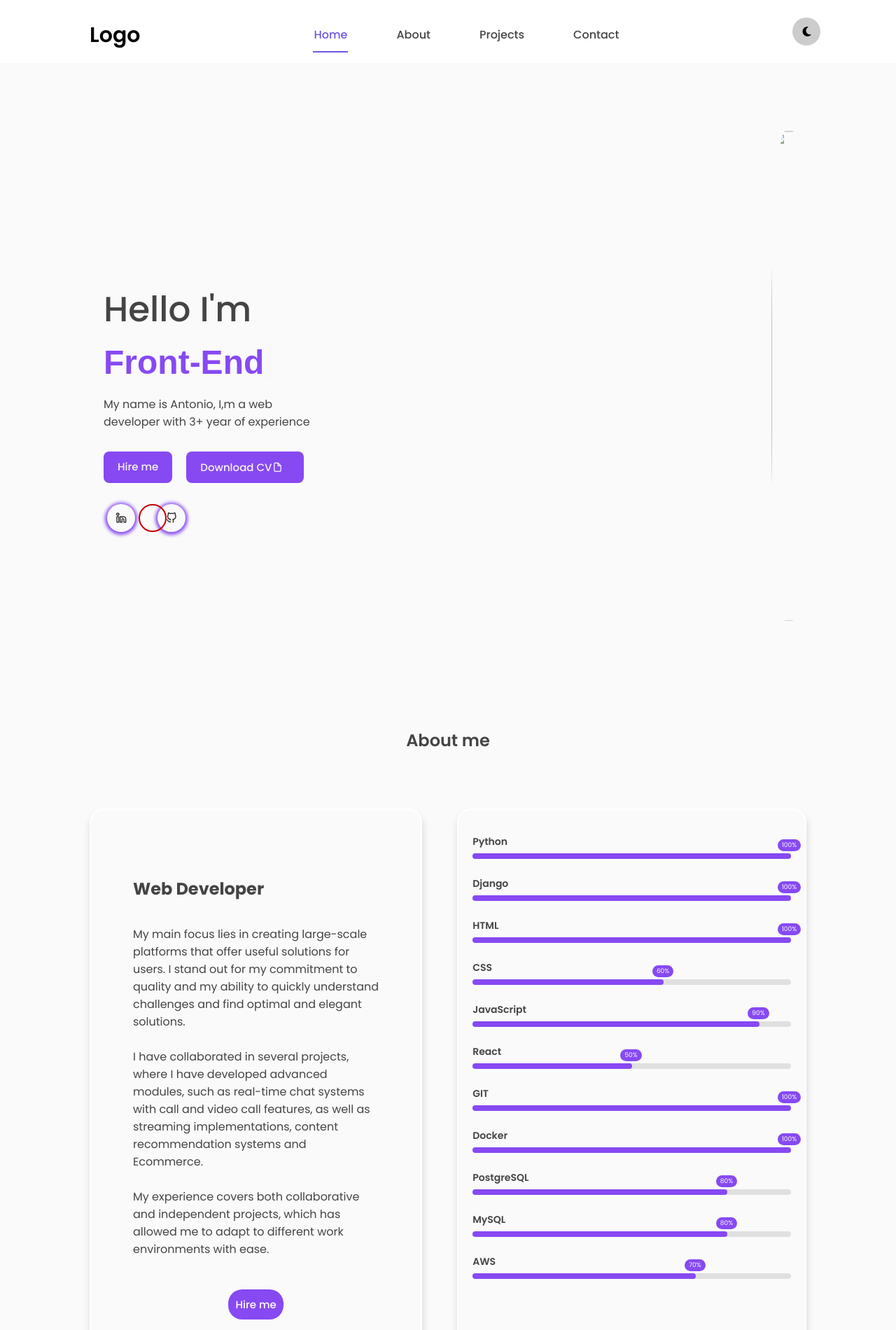
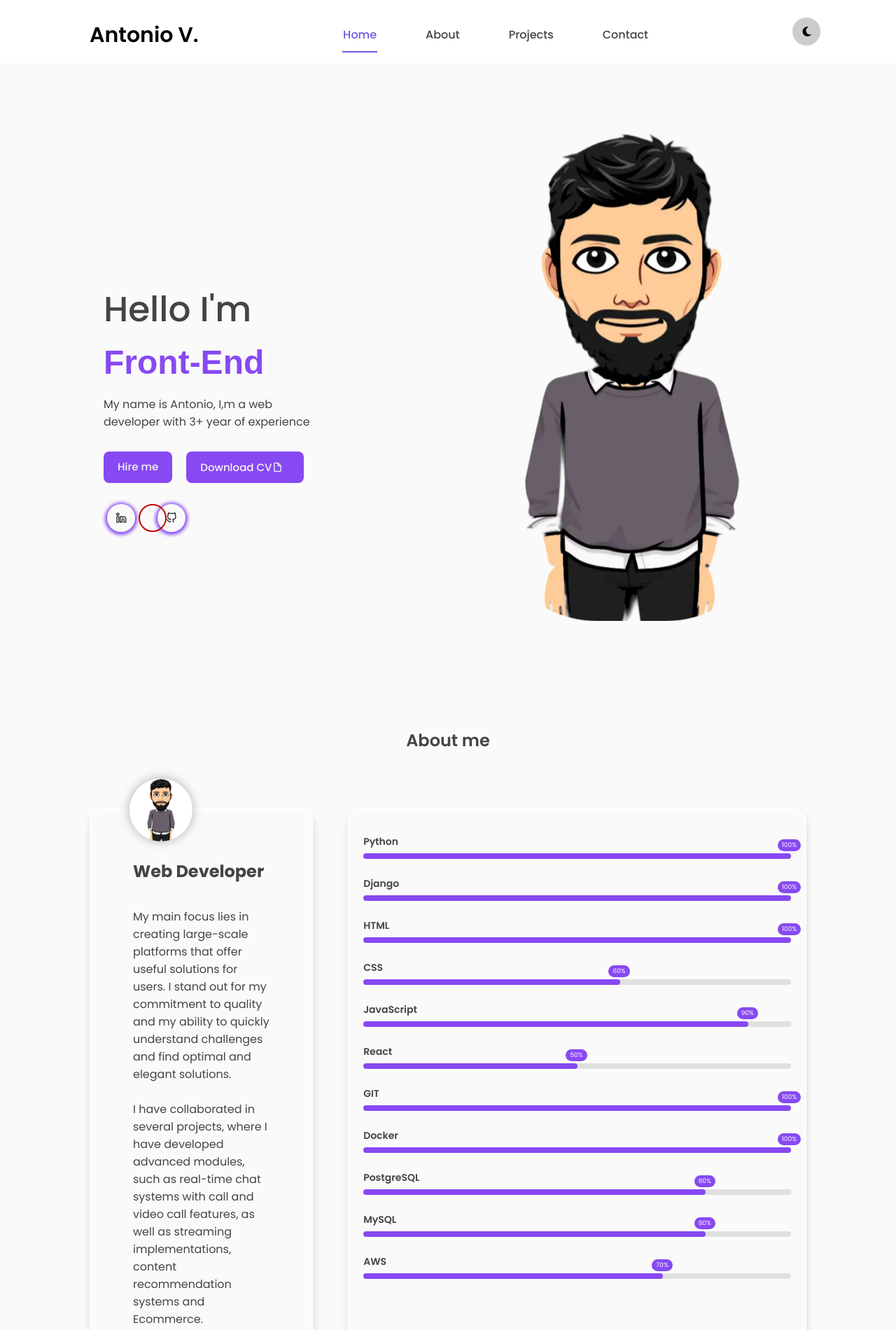
Before and after one commit to AntonioVilaV/AntonioVilaV.github.io, a plain HTML site: page index.html in a window 1280 px wide. Shown: the top 1900 px of the page at 70% size. Drawn offline with nearby package versions, Linux system fonts and the light colour scheme; a web font is replaced by a local one.

Commit message:
add img avatar and name in logo

```diff
--- a/index.html
+++ b/index.html
@@ -16,7 +16,7 @@
     <div class="container">
         <nav id="header">
             <div class="nav-logo">
-                <p class="nav-name">Logo</p>
+                <p class="nav-name">Antonio V.</p>
             </div>
             <div class="nav-menu" id="myNavMenu">
                 <ul class="nav_menu_list">
@@ -67,7 +67,8 @@
                         </div>
                         <div class="text-btn">
                             <a href="#contact" class="btn hire-btn">Hire me</a>
-                            <a href="static/doc/cv.pdf" target="_blank" class="btn">Download CV<i class="uil uil-file"></i></a>
+                            <a href="static/doc/cv.pdf" target="_blank" class="btn">Download CV<i
+                                    class="uil uil-file"></i></a>
                         </div>
                         <div class="social_icons">
                             <div class="icon_circle"></div>
@@ -80,7 +81,7 @@
                     </div>
                     <div class="featured-image">
                         <div class="image">
-                            <img src="" alt="">
+                            <img src="static/img/avatar2.png" alt="">
                         </div>
                     </div>
                 </div>
@@ -96,7 +97,7 @@
                         <div class="about-info">
                             <figure class="about-me">
                                 <figcaption>
-                                    <img src="" alt="" class="profile" />
+                                    <img src="static/img/avatar2.png" alt="" id="profile" />
                                     <h2>Web Developer</h2>
                                     <br>
                                     <p>
--- a/static/css/style.css
+++ b/static/css/style.css
@@ -311,9 +311,9 @@ i {
 
 .image {
     margin-top: 10%;
-    width: 50px;
+    width: 500px;
     height: 700px;
-    border-radius: 40% 40% 40% 40%;
+    border-radius: 40%;
     overflow: hidden;
     animation: imgFloat 5s ease-in-out infinite;
 }
@@ -345,7 +345,7 @@ i {
 
 .col {
     display: flex;
-    width: 100%;
+    width: 50%;
 }
 
 .top-header {
@@ -373,7 +373,7 @@ i {
     border-radius: 20px;
 }
 
-.about-me {
+.about-me * {
     -webkit-box-sizing: border-box;
     box-sizing: border-box;
     -webkit-transition: all 0.25s ease;
@@ -387,7 +387,18 @@ i {
 }
 
 .aboout-me .profile {
-    border-radius: 50px;
+    border-radius: 50%;
+    position: absolute;
+    bottom: 100%;
+    left: 20px;
+    z-index: 1;
+    background-color: #fff;
+    max-width: 90px;
+    box-shadow: 0 0 15px rgba(0, 0, 0, 0.3);
+}
+
+#profile {
+    border-radius: 50%;
     position: absolute;
     bottom: 100%;
     left: 20px;
@@ -409,7 +420,7 @@ i {
 .about-info .about-me-btn {
     text-decoration: none;
     font-size: 15px;
-    padding: 10px 10px;
+    padding: 10px 20px;
     cursor: pointer;
     border: none;
     border-radius: 20px;
```
Also changed, not shown: static/img/avatar2.png (added).
